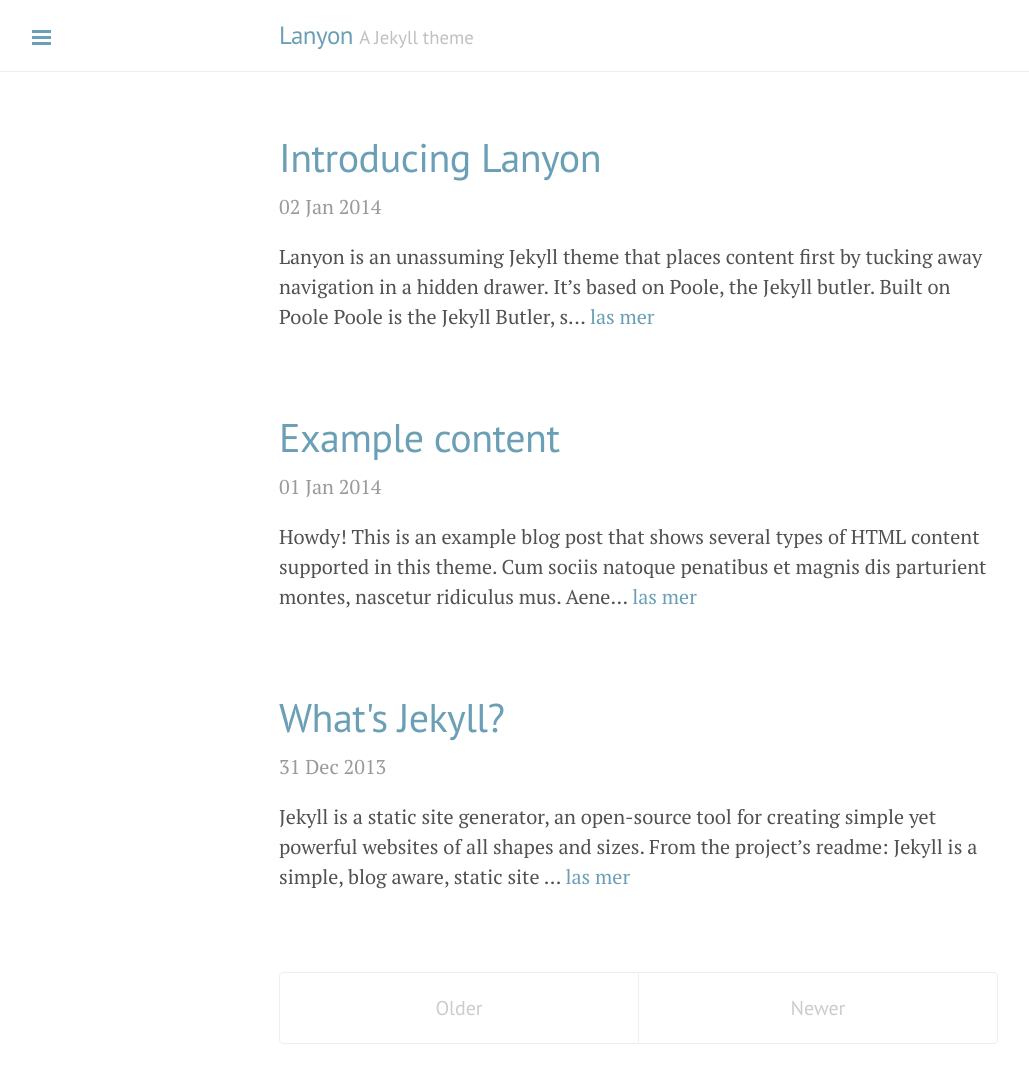
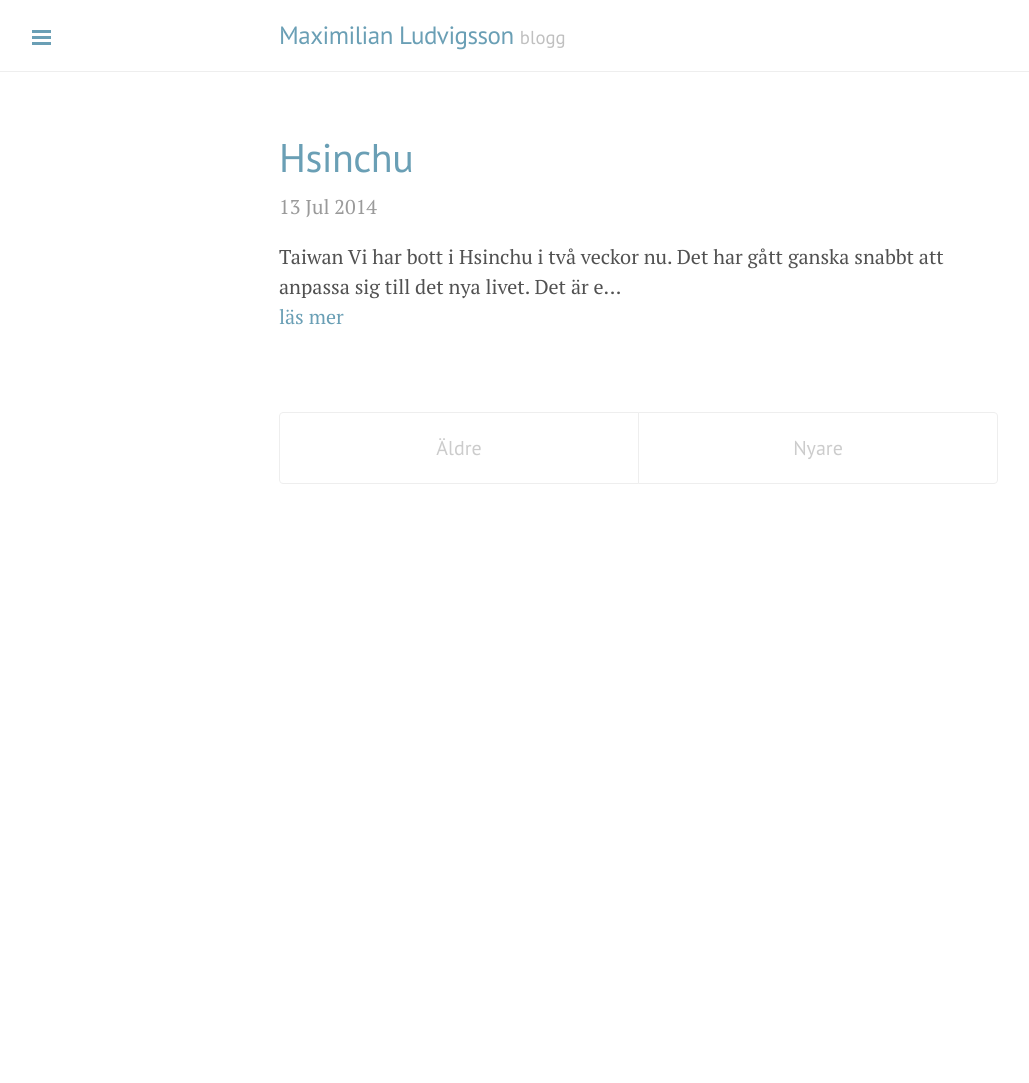
Before and after one commit to mludv/mludv.github.io, a Jekyll site: the page built from index.html, in a window 1280 px wide. Shown: the top 1083 px of the page, without its empty margins (1-1030 px from the left). Built offline with Jekyll 4.4.1, drawn with Linux system fonts in a browser that asks for light colours; Markdown is read by kramdown in place of the engine named in the settings; the list of posts is cut into pages by our own code.

Commit message:
Design klar

```diff
--- a/_config.yml
+++ b/_config.yml
@@ -1,21 +1,21 @@
 # Dependencies
-markdown:         redcarpet
+markdown:         kramdown
 pygments:         true
 
 # Permalinks
 permalink:        pretty
 
 # Setup
-title:            Lanyon
-tagline:          'A Jekyll theme'
-description:      'A reserved <a href="http://jekyllrb.com" target="_blank">Jekyll</a> theme that places the utmost gravity on content with a hidden drawer. Made by <a href="https://twitter.com/mdo" target="_blank">@mdo</a>.'
-url:              http://lanyon.getpoole.com
+title:            'Maximilian Ludvigsson'
+tagline:          'blogg'
+description:      'Ord om utbytesåret i Taiwan.'
+url:              #
 baseurl:          '/'
 paginate:         5
 
 author:
-  name:           'Mark Otto'
-  url:            https://twitter.com/mdo
+  name:           'Maximilian Ludvigsson'
+  url:            https://instagram.com/mludv
 
 # Custom vars
 version:          1.0.0
--- a/_includes/sidebar.html
+++ b/_includes/sidebar.html
@@ -9,7 +9,7 @@
   </div>
 
   <nav class="sidebar-nav">
-    <a class="sidebar-nav-item{% if page.url == site.baseurl %} active{% endif %}" href="/">Home</a>
+    <a class="sidebar-nav-item{% if page.url == site.baseurl %} active{% endif %}" href="/">Hem</a>
 
     {% comment %}
       The code below dynamically generates a sidebar nav of pages with
@@ -25,14 +25,10 @@
       {% endif %}
     {% endfor %}
 
-    <a class="sidebar-nav-item" href="{{ site.github.repo }}/archive/v{{ site.version }}.zip">Download</a>
-    <a class="sidebar-nav-item" href="{{ site.github.repo }}">GitHub project</a>
-    <span class="sidebar-nav-item">Currently v{{ site.version }}</span>
-  </nav>
 
   <div class="sidebar-item">
     <p>
-      &copy; {{ site.time | date: '%Y' }}. All rights reserved.
+      &copy; {{ site.time | date: '%Y' }}
     </p>
   </div>
 </div>
--- a/_posts/2013-12-31-whats-jekyll.md
+++ /dev/null
@@ -1,12 +0,0 @@
----
-layout: post
-title: What's Jekyll?
----
-
-[Jekyll](http://jekyllrb.com) is a static site generator, an open-source tool for creating simple yet powerful websites of all shapes and sizes. From [the project's readme](https://github.com/mojombo/jekyll/blob/master/README.markdown):
-
-  > Jekyll is a simple, blog aware, static site generator. It takes a template directory [...] and spits out a complete, static website suitable for serving with Apache or your favorite web server. This is also the engine behind GitHub Pages, which you can use to host your project’s page or blog right here from GitHub.
-
-It's an immensely useful tool and one we encourage you to use here with Hyde.
-
-Find out more by [visiting the project on GitHub](https://github.com/mojombo/jekyll).
--- a/_posts/2014-01-01-example-content.md
+++ /dev/null
@@ -1,122 +0,0 @@
----
-layout: post
-title: Example content
----
-
-
-<div class="message">
-  Howdy! This is an example blog post that shows several types of HTML content supported in this theme.
-</div>
-
-Cum sociis natoque penatibus et magnis <a href="#">dis parturient montes</a>, nascetur ridiculus mus. *Aenean eu leo quam.* Pellentesque ornare sem lacinia quam venenatis vestibulum. Sed posuere consectetur est at lobortis. Cras mattis consectetur purus sit amet fermentum.
-
-> Curabitur blandit tempus porttitor. Nullam quis risus eget urna mollis ornare vel eu leo. Nullam id dolor id nibh ultricies vehicula ut id elit.
-
-Etiam porta **sem malesuada magna** mollis euismod. Cras mattis consectetur purus sit amet fermentum. Aenean lacinia bibendum nulla sed consectetur.
-
-## Inline HTML elements
-
-HTML defines a long list of available inline tags, a complete list of which can be found on the [Mozilla Developer Network](https://developer.mozilla.org/en-US/docs/Web/HTML/Element).
-
-- **To bold text**, use `<strong>`.
-- *To italicize text*, use `<em>`.
-- Abbreviations, like <abbr title="HyperText Markup Langage">HTML</abbr> should use `<abbr>`, with an optional `title` attribute for the full phrase.
-- Citations, like <cite>&mdash; Mark otto</cite>, should use `<cite>`.
-- <del>Deleted</del> text should use `<del>` and <ins>inserted</ins> text should use `<ins>`.
-- Superscript <sup>text</sup> uses `<sup>` and subscript <sub>text</sub> uses `<sub>`.
-
-Most of these elements are styled by browsers with few modifications on our part.
-
-## Heading
-
-Vivamus sagittis lacus vel augue rutrum faucibus dolor auctor. Duis mollis, est non commodo luctus, nisi erat porttitor ligula, eget lacinia odio sem nec elit. Morbi leo risus, porta ac consectetur ac, vestibulum at eros.
-
-### Code
-
-Cum sociis natoque penatibus et magnis dis `code element` montes, nascetur ridiculus mus.
-
-{% highlight js %}
-// Example can be run directly in your JavaScript console
-
-// Create a function that takes two arguments and returns the sum of those arguments
-var adder = new Function("a", "b", "return a + b");
-
-// Call the function
-adder(2, 6);
-// > 8
-{% endhighlight %}
-
-Aenean lacinia bibendum nulla sed consectetur. Etiam porta sem malesuada magna mollis euismod. Fusce dapibus, tellus ac cursus commodo, tortor mauris condimentum nibh, ut fermentum massa.
-
-### Lists
-
-Cum sociis natoque penatibus et magnis dis parturient montes, nascetur ridiculus mus. Aenean lacinia bibendum nulla sed consectetur. Etiam porta sem malesuada magna mollis euismod. Fusce dapibus, tellus ac cursus commodo, tortor mauris condimentum nibh, ut fermentum massa justo sit amet risus.
-
-* Praesent commodo cursus magna, vel scelerisque nisl consectetur et.
-* Donec id elit non mi porta gravida at eget metus.
-* Nulla vitae elit libero, a pharetra augue.
-
-Donec ullamcorper nulla non metus auctor fringilla. Nulla vitae elit libero, a pharetra augue.
-
-1. Vestibulum id ligula porta felis euismod semper.
-2. Cum sociis natoque penatibus et magnis dis parturient montes, nascetur ridiculus mus.
-3. Maecenas sed diam eget risus varius blandit sit amet non magna.
-
-Cras mattis consectetur purus sit amet fermentum. Sed posuere consectetur est at lobortis.
-
-<dl>
-  <dt>HyperText Markup Language (HTML)</dt>
-  <dd>The language used to describe and define the content of a Web page</dd>
-
-  <dt>Cascading Style Sheets (CSS)</dt>
-  <dd>Used to describe the appearance of Web content</dd>
-
-  <dt>JavaScript (JS)</dt>
-  <dd>The programming language used to build advanced Web sites and applications</dd>
-</dl>
-
-Integer posuere erat a ante venenatis dapibus posuere velit aliquet. Morbi leo risus, porta ac consectetur ac, vestibulum at eros. Nullam quis risus eget urna mollis ornare vel eu leo.
-
-### Tables
-
-Aenean lacinia bibendum nulla sed consectetur. Lorem ipsum dolor sit amet, consectetur adipiscing elit.
-
-<table>
-  <thead>
-    <tr>
-      <th>Name</th>
-      <th>Upvotes</th>
-      <th>Downvotes</th>
-    </tr>
-  </thead>
-  <tfoot>
-    <tr>
-      <td>Totals</td>
-      <td>21</td>
-      <td>23</td>
-    </tr>
-  </tfoot>
-  <tbody>
-    <tr>
-      <td>Alice</td>
-      <td>10</td>
-      <td>11</td>
-    </tr>
-    <tr>
-      <td>Bob</td>
-      <td>4</td>
-      <td>3</td>
-    </tr>
-    <tr>
-      <td>Charlie</td>
-      <td>7</td>
-      <td>9</td>
-    </tr>
-  </tbody>
-</table>
-
-Nullam id dolor id nibh ultricies vehicula ut id elit. Sed posuere consectetur est at lobortis. Nullam quis risus eget urna mollis ornare vel eu leo.
-
------
-
-Want to see something else added? <a href="https://github.com/poole/poole/issues/new">Open an issue.</a>
--- a/_posts/2014-01-02-introducing-lanyon.md
+++ /dev/null
@@ -1,39 +0,0 @@
----
-layout: post
-title: Introducing Lanyon
----
-
-Lanyon is an unassuming [Jekyll](http://jekyllrb.com) theme that places content first by tucking away navigation in a hidden drawer. It's based on [Poole](http://getpoole.com), the Jekyll butler.
-
-<!--break-->
-### Built on Poole
-
-Poole is the Jekyll Butler, serving as an upstanding and effective foundation for Jekyll themes by [@mdo](https://twitter.com/mdo). Poole, and every theme built on it (like Lanyon here) includes the following:
-
-* Complete Jekyll setup included (layouts, config, [404](/404), [RSS feed](/atom.xml), posts, and [example page](/about))
-* Mobile friendly design and development
-* Easily scalable text and component sizing with `rem` units in the CSS
-* Support for a wide gamut of HTML elements
-* Related posts (time-based, because Jekyll) below each post
-* Syntax highlighting, courtesy Pygments (the Python-based code snippet highlighter)
-
-### Lanyon features
-
-In addition to the features of Poole, Lanyon adds the following:
-
-* Toggleable sliding sidebar (built with only CSS) via **☰** link in top corner
-* Sidebar includes support for textual modules and a dynamically generated navigation with active link support
-* Two orientations for content and sidebar, default (left sidebar) and [reverse](https://github.com/poole/lanyon#reverse-layout) (right sidebar), available via `<body>` classes
-* [Eight optional color schemes](https://github.com/poole/lanyon#themes), available via `<body>` classes
-
-[Head to the readme](https://github.com/poole/lanyon#readme) to learn more.
-
-### Browser support
-
-Lanyon is by preference a forward-thinking project. In addition to the latest versions of Chrome, Safari (mobile and desktop), and Firefox, it is only compatible with Internet Explorer 9 and above.
-
-### Download
-
-Lanyon is developed on and hosted with GitHub. Head to the <a href="https://github.com/poole/lanyon">GitHub repository</a> for downloads, bug reports, and features requests.
-
-Thanks!
--- /dev/null
+++ b/_posts/2014-07-13-Hsinchu.md
@@ -0,0 +1,12 @@
+---
+title: Hsinchu
+layout: post
+header: /images/hsinchu.jpg
+---
+# Taiwan
+Vi har bott i Hsinchu i två veckor nu. Det har gått ganska snabbt att anpassa sig till det nya livet. Det är en annan sak att åka på semester till ett nytt ställe och en helt annan sak att åka någonstans för att bo där en längre tid. När jag var i Kina tidigare fyllde vi hela tiden dagarna med saker att göra för att ta vara på tiden så väl som möjligt. Här har vi tagit det betydligt lugnare.
+
+![Friterade fiskar och annat](/images/friteradfisk.jpg "Whattt")
+![Downtown Hsinchu](/images/downtown.jpg)
+
+Det första
--- a/index.html
+++ b/index.html
@@ -14,11 +14,12 @@
 
     <span class="post-date">{{ post.date | date_to_string }}</span>
 
-    {{ post.content  | strip_html | truncate: 200}}
-
+    {{ post.content | strip_html | truncate: 120 }}
+    <p>
       <a href="{{ post.url }}">
-       las mer
+        läs mer
       </a>
+    </p>
   </div>
   {% endfor %}
 </div>
@@ -27,7 +28,7 @@
   {% if paginator.next_page %}
     <a class="pagination-item older" href="{{ site.baseurl }}page{{paginator.next_page}}">Older</a>
   {% else %}
-    <span class="pagination-item older">Older</span>
+    <span class="pagination-item older">Äldre</span>
   {% endif %}
   {% if paginator.previous_page %}
     {% if paginator.page == 2 %}
@@ -36,6 +37,6 @@
       <a class="pagination-item newer" href="{{ site.baseurl }}page{{paginator.previous_page}}">Newer</a>
     {% endif %}
   {% else %}
-    <span class="pagination-item newer">Newer</span>
+    <span class="pagination-item newer">Nyare</span>
   {% endif %}
 </div>
--- a/public/css/lanyon.css
+++ b/public/css/lanyon.css
@@ -329,7 +329,17 @@
     font-size: 5vw;
     top: 400px
   }
+
+  img.halfwidth {
+    width: 58%;
+    display: inline-block;
+  }
+
+  img.halfwidth + img.halfwidth {
+    float:right;
+  }
 }
+
 /* Meta data line below post title */
 .post-date {
   display: block;
@@ -342,6 +352,11 @@
   height:100%;
 }
 
+img {
+  margin-left: -10%;
+  margin-right: -10%;
+  max-width: 120%;
+}
 
 .large-image {
   width: 100%;
```
Also changed, not shown: _layouts/post.html (+6 -2 lines), Gemfile.lock, images/cohen.jpg (added), images/daxuelu.jpg (added), images/friteradfisk.jpg (added), images/hsinchu.jpg (added), images/kontoret-ext.jpg (added), images/skridskobana.jpg (added), images/smoothie.jpg (added), 1 other file.
